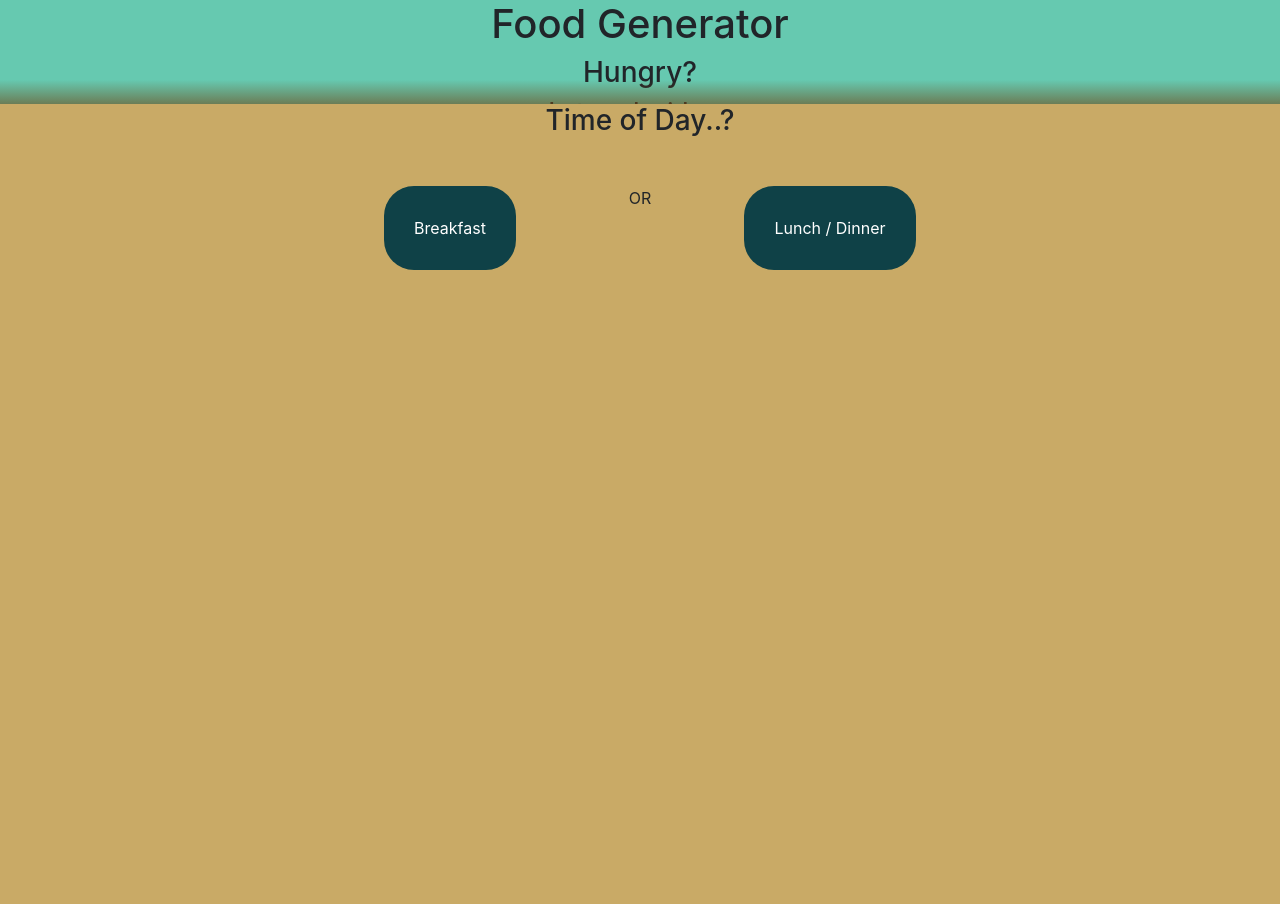
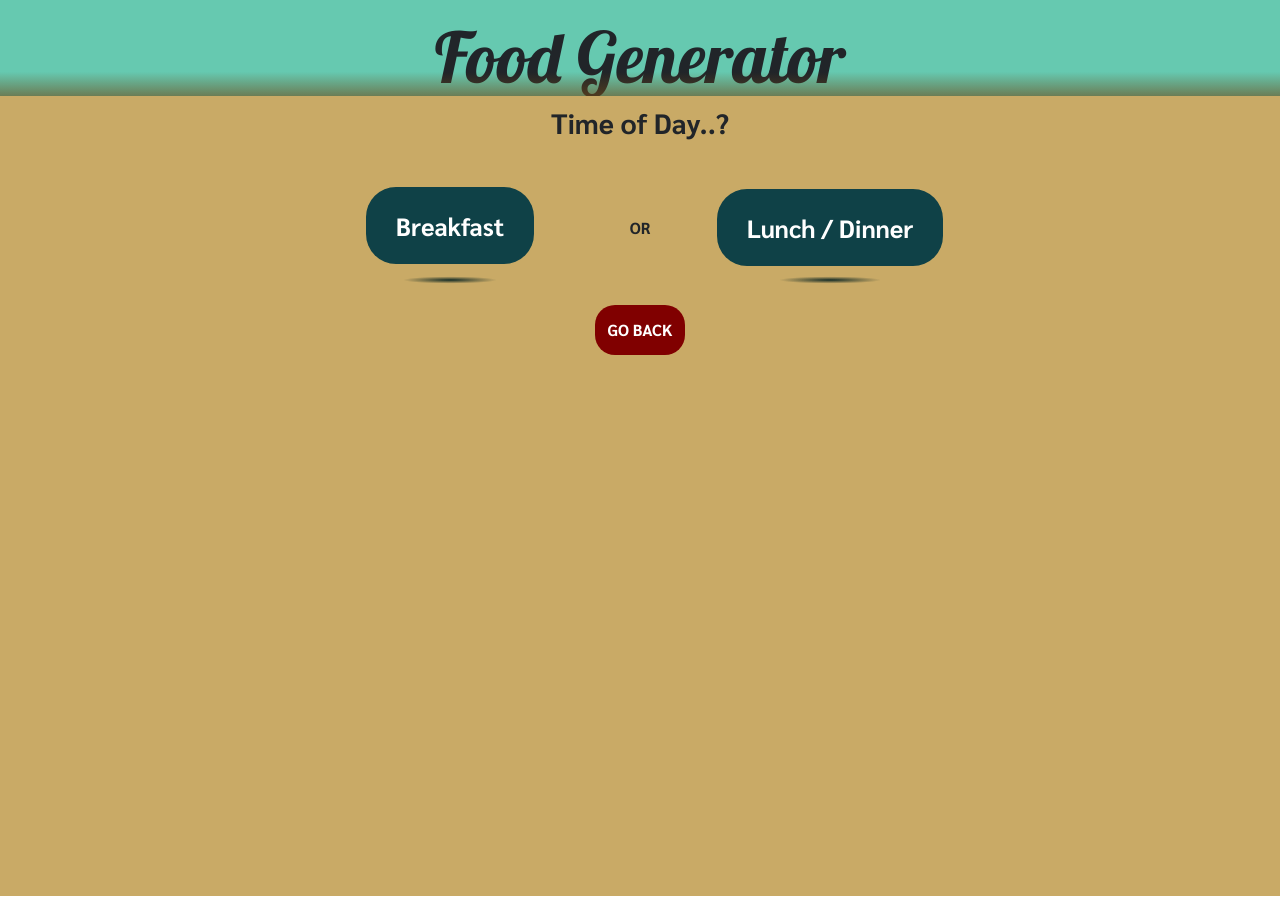
Before and after one commit to Revature-Team-7/FoodFrontEnd, a React (Create React App) app: page / in a window 1280 px wide. Both pictures are taken after a click on the button "Home". Built offline with nearby package versions, Linux system fonts and the light colour scheme.

Commit message:
boat load of changes, bug fixes, etc etc

```diff
--- a/src/App.css
+++ b/src/App.css
@@ -1,12 +1,31 @@
 .wholePage {
+  font-family: regular;
   height:100vh;
   background-color: #66c9b0;
+}
+
+@font-face {
+  font-family: regular;
+  src: url(Sarabun-Bold.ttf);
+}
+
+.title {
+  margin-top: 15px;
+  text-align:"center";
+  font-weight: "bold";
+  font-family: fancy;
+  font-size: 70px;
+}
+
+@font-face {
+  font-family: fancy;
+  src: url(Lobster-Regular.ttf);
 }
 
 .upGrad1 {
   z-index: 4;
   position: absolute;
-  top:10vh;
+  top:9vh;
   width: 100%;
   height: 5vh;
   background-image: linear-gradient(0deg, rgb(110, 74, 26), #00000000);
@@ -38,10 +57,25 @@
   100% {transform: translateY(0%);}
 }
 
+.leave {
+  animation-name: slideOut;
+  animation-duration: 0.4s;
+  animation-iteration-count: 1;
+  animation-timing-function: ease-in;
+}
+
+@keyframes slideOut {
+  0% {transform: translateY(0);}
+
+  80% {transform: translateY(100vh);}
+
+  100% {transform: translateY(100vh);}
+}
+
 .secondPage {
   z-index: 5;
   position: absolute;
-  top:13vh;
+  top:12vh;
   width: 100%;
   height: 100vh;
   background-color: #c9aa66;
@@ -61,7 +95,7 @@
   border: 0px;
   margin-top: 20px;
   border-radius: 20px;
-  padding: 20px;
+  padding: 13px;
   color: white;
   background-color: maroon;
 }
@@ -70,10 +104,74 @@
   max-width: 300px;
 }
 
-.pageBtn {
-  padding: 30px;
+.pageBtnL {
+  position: relative;
+  padding: 20px 30px;
+  font-size: 25px;
   color: white;
   background-color: #0f4147;
   border: 0px;
   border-radius: 30px;
+  animation: buttonL 1s ease-in-out 0s infinite;
 }
+
+@keyframes buttonL {
+  0% {transform: translateY(-3px);}
+
+  50% {transform: translateY(3px);}
+
+  100% {transform: translateY(-3px);}
+}
+
+.pageBtnR {
+  position:relative;
+  padding: 20px 30px;
+  font-size: 25px;
+  color: white;
+  background-color: #0f4147;
+  border: 0px;
+  border-radius: 30px;
+  animation: buttonR 1s ease-in-out 0s infinite;
+}
+
+@keyframes buttonR {
+  0% {transform: translateY(3px);}
+
+  50% {transform: translateY(-3px);}
+
+  100% {transform: translateY(3px);}
+}
+
+.shadowR {
+  margin: auto;
+  margin-top: 10px;
+  height: 10px;
+  width: 120px;
+  background-image: radial-gradient(rgb(19, 43, 38), #00000000, #00000000);
+  animation: shadowR 1s ease-in-out 0s infinite;
+}
+
+@keyframes shadowR {
+  0% {transform: scaleX(1.3);}
+
+  50% {transform: scaleX(1);}
+
+  100% {transform: scaleX(1.3);}
+}
+
+.shadowL {
+  margin: auto;
+  margin-top: 10px;
+  height: 10px;
+  width: 120px;
+  background-image: radial-gradient(rgb(19, 43, 38), #00000000, #00000000);
+  animation: shadowL 1s ease-in-out 0s infinite;
+}
+
+@keyframes shadowL {
+  0% {transform: scaleX(1);}
+
+  50% {transform: scaleX(1.3);}
+
+  100% {transform: scaleX(1);}
+}
--- a/src/components/MainPage.tsx
+++ b/src/components/MainPage.tsx
@@ -12,6 +12,7 @@ export const MainPage:React.FC = (props:IProps) => {
     const [isBreakfast, setIsBreakfast] = useState(false);
     const [isLDinner, setIsLDinner] = useState(false);
     const [isSpinner, setSpinner] = useState(false);
+    const [isSlidingOut, setSliding] = useState("");
 
     const [foodLink, setFoodLink] = useState("");
     const [foodName, setFoodName] = useState("");
@@ -29,12 +30,12 @@ export const MainPage:React.FC = (props:IProps) => {
 
         if(isHome)
         {
-            if(isSpinner == false)
+            if(isSpinner == false && isSlidingOut != "leave")
             {
                 setSpinner(true);
                 axios.get("http://localhost:5000/home/breakfast")
                 .then((response)=>{
-                    console.log(response.data);
+
                     const randIndex = Math.floor(Math.random()*response.data.length);
                     const data = response.data[randIndex];
 
@@ -60,12 +61,12 @@ export const MainPage:React.FC = (props:IProps) => {
         }
         else if(isGoOut)
         {
-            if(isSpinner == false)
+            if(isSpinner == false && isSlidingOut != "leave")
             {
                 setSpinner(true);
                 axios.get("http://localhost:5000/goOut/breakfast")
                 .then((response)=>{
-                    console.log(response.data);
+
                     const randIndex = Math.floor(Math.random()*response.data.length);
                     console.log(randIndex);
                     const data = response.data[randIndex];
@@ -88,16 +89,15 @@ export const MainPage:React.FC = (props:IProps) => {
     }
 
     const LDinnerBtn = () => {
-        setIsLDinner(true);
 
         if(isHome)
         {
-            if(isSpinner == false)
+            if(isSpinner == false && isSlidingOut != "leave")
             {
                 setSpinner(true);
                 axios.get("http://localhost:5000/home/dinner")
                 .then((response)=>{
-                    console.log(response.data);
+
                     const randIndex = Math.floor(Math.random()*response.data.length);
                     const data = response.data[randIndex];
 
@@ -120,14 +120,14 @@ export const MainPage:React.FC = (props:IProps) => {
                 })
             }
         }
-        else if(isGoOut)
+        else if(isGoOut && isSlidingOut != "leave")
         {
             if(isSpinner == false)
             {
                 setSpinner(true);
                 axios.get("http://localhost:5000/goOut/dinner")
                 .then((response)=>{
-                    console.log(response.data);
+
                     const randIndex = Math.floor(Math.random()*response.data.length);
                     const data = response.data[randIndex];
 
@@ -149,9 +149,16 @@ export const MainPage:React.FC = (props:IProps) => {
     }
 
     const Reset = () => {
+        setFoodImg("");
+        setFoodLink("");
+        setFoodName("");
+        setSliding("leave");
+
+        setTimeout(()=>{
             if(isHome)
             {
                 setIsHome(false);
+
             }
             if(isGoOut)
             {
@@ -165,34 +172,36 @@ export const MainPage:React.FC = (props:IProps) => {
             {
                 setIsLDinner(false);
             }
-
-        setFoodImg("");
-        setFoodLink("");
-        setFoodName("");
+            setSliding("");
+        }, 380);
     }
 
     return(
         <>
             <div className="mainPage">
-                <h1 style={{textAlign:"center"}}>Food Generator</h1>
-
                 <div className="container">
                     <div className="row justify-content-center">
-                        <h3>Hungry?</h3>
+                        <h1 className="title" style={{textAlign:"center"}}>Food Generator</h1>
+                    </div>
+
+                    <div className="row justify-content-center">
+                        <h3 style={{margin:10, fontSize: 35}}>Hungry?</h3>
                     </div>
                     <div className="row justify-content-center">
-                        <h4>Let us decide....</h4>
+                        <h6>Let us decide....</h6>
                     </div>
 
                     <div className="row justify-content-center" style={{marginTop: 15}}>
                         <div className="col-3" style={{textAlign:"center"}}>
-                            <button className="pageBtn" onClick={Home}>Home</button>
+                            <button className="pageBtnL" onClick={Home}>Home</button>
+                            <div className="shadowL" />
                         </div>
-                        <div className="col-1" style={{textAlign:"center"}}>
-                            <p style={{}}>OR</p>
+                        <div className="col-1 my-auto" style={{textAlign:"center"}}>
+                            <p>OR</p>
                         </div>
                         <div className="col-3" style={{textAlign:"center"}}>
-                            <button className="pageBtn" onClick={GoOut}>Go Out</button>
+                            <button className="pageBtnR" onClick={GoOut}>Go Out</button>
+                            <div className="shadowR" />
                         </div>
                     </div>
                 </div>
@@ -200,22 +209,24 @@ export const MainPage:React.FC = (props:IProps) => {
 
             {isHome || isGoOut ?
             <>
-                <div className="upGrad1 pageAni"></div>
-                <div className="secondPage pageAni">
+                <div className={`upGrad1 pageAni ${isSlidingOut}`}></div>
+                <div className={`secondPage pageAni ${isSlidingOut}`}>
                     <div className="container">
                         <div className="row justify-content-center">
-                            <h3>Time of Day..?</h3>
+                            <h3 style={{marginTop:10}}>Time of Day..?</h3>
                         </div>
 
                         <div className="row justify-content-center" style={{marginTop: 40}}>
                             <div className="col-3" style={{textAlign:"center"}}>
-                                <button className="pageBtn" onClick={BreakfastBtn}>Breakfast</button>
+                                <button className="pageBtnL" onClick={BreakfastBtn}>Breakfast</button>
+                                <div className="shadowL" />
                             </div>
-                            <div className="col-1" style={{textAlign:"center"}}>
-                                <p style={{}}>OR</p>
+                            <div className="col-1 my-auto" style={{textAlign:"center"}}>
+                                <p style={{verticalAlign:"middle"}}>OR</p>
                             </div>
                             <div className="col-3" style={{textAlign:"center"}}>
-                                <button className="pageBtn" onClick={LDinnerBtn}>Lunch / Dinner</button>
+                                <button className="pageBtnR" onClick={LDinnerBtn}>Lunch / Dinner</button>
+                                <div className="shadowR" />
                             </div>
                         </div>
                         {isSpinner ?
@@ -226,6 +237,11 @@ export const MainPage:React.FC = (props:IProps) => {
                          <></>
                         }
 
+                        <div className="row justify-content-center">
+                            <button className="resetBtn"
+                                onClick={Reset}>GO BACK</button>
+                        </div>
+
                     </div>
                 </div>
             </>
@@ -235,15 +251,15 @@ export const MainPage:React.FC = (props:IProps) => {
 
             {(isBreakfast || isLDinner) && isHome ?
                 <>
-                    <div className="upGrad2 pageAni"></div>
-                    <div className="thirdPage pageAni">
+                    <div className={`upGrad2 pageAni ${isSlidingOut}`}></div>
+                    <div className={`thirdPage pageAni ${isSlidingOut}`}>
                         <div className="container">
                             <div className="row justify-content-center">
-                                <h3>Data:</h3>
+                                <h3 style={{marginTop:10}}>Your meal:</h3>
                             </div>
 
                             <div className="row justify-content-center">
-                                <p style={{marginTop: 20, textAlign: "left"}}>Your meal: {foodName}</p>
+                                <h4 style={{marginTop: 20, textAlign: "left"}}>{foodName}</h4>
                             </div>
 
                             {foodImg === "" ?
@@ -257,7 +273,8 @@ export const MainPage:React.FC = (props:IProps) => {
 
                             {foodLink != "null" ?
                                 <div className="row justify-content-center">
-                                    <a href={foodLink}>Link to recipe (Click Me)</a>
+                                    <a href={foodLink} style={{margin: 6}}
+                                    target="_blank">Link to recipe (Click Me)</a>
                                 </div>
                             :
                                 <></>
@@ -277,28 +294,28 @@ export const MainPage:React.FC = (props:IProps) => {
 
             {(isBreakfast || isLDinner) && isGoOut ?
                 <>
-                    <div className="upGrad2 pageAni"></div>
-                    <div className="thirdPage pageAni">
+                    <div className={`upGrad2 pageAni ${isSlidingOut}`}></div>
+                    <div className={`thirdPage pageAni ${isSlidingOut}`}>
                         <div className="container">
                             <div className="row justify-content-center">
-                                <h3>Data:</h3>
+                                <h3>Your restaurant:</h3>
                             </div>
 
                             <div className="row justify-content-center">
-                                <p style={{marginTop: 20, textAlign: "left"}}>Restaurant Name: {foodName}</p>
+                                <h4 style={{marginTop: 20, textAlign: "left"}}>{foodName}</h4>
                             </div>
 
                             {foodImg === "" ?
                                 <></>
                             :
                                 <div className="row justify-content-center">
-                                    <img className="foodImg"
+                                    <img className="foodImg" style={{margin: 6}}
                                     src={foodImg} alt="delicious pic"></img>
                                 </div>
                             }
 
                             <div className="row justify-content-center">
-                                <button className="resetBtn"
+                                <button className="resetBtn" style={{margin: 6}}
                                 onClick={Reset}>RESET</button>
                             </div>
                         </div>
```
Also changed, not shown: src/Lobster-Regular.ttf (added), src/Sarabun-Bold.ttf (added). Lines whose indentation alone changed are shown as unchanged.
